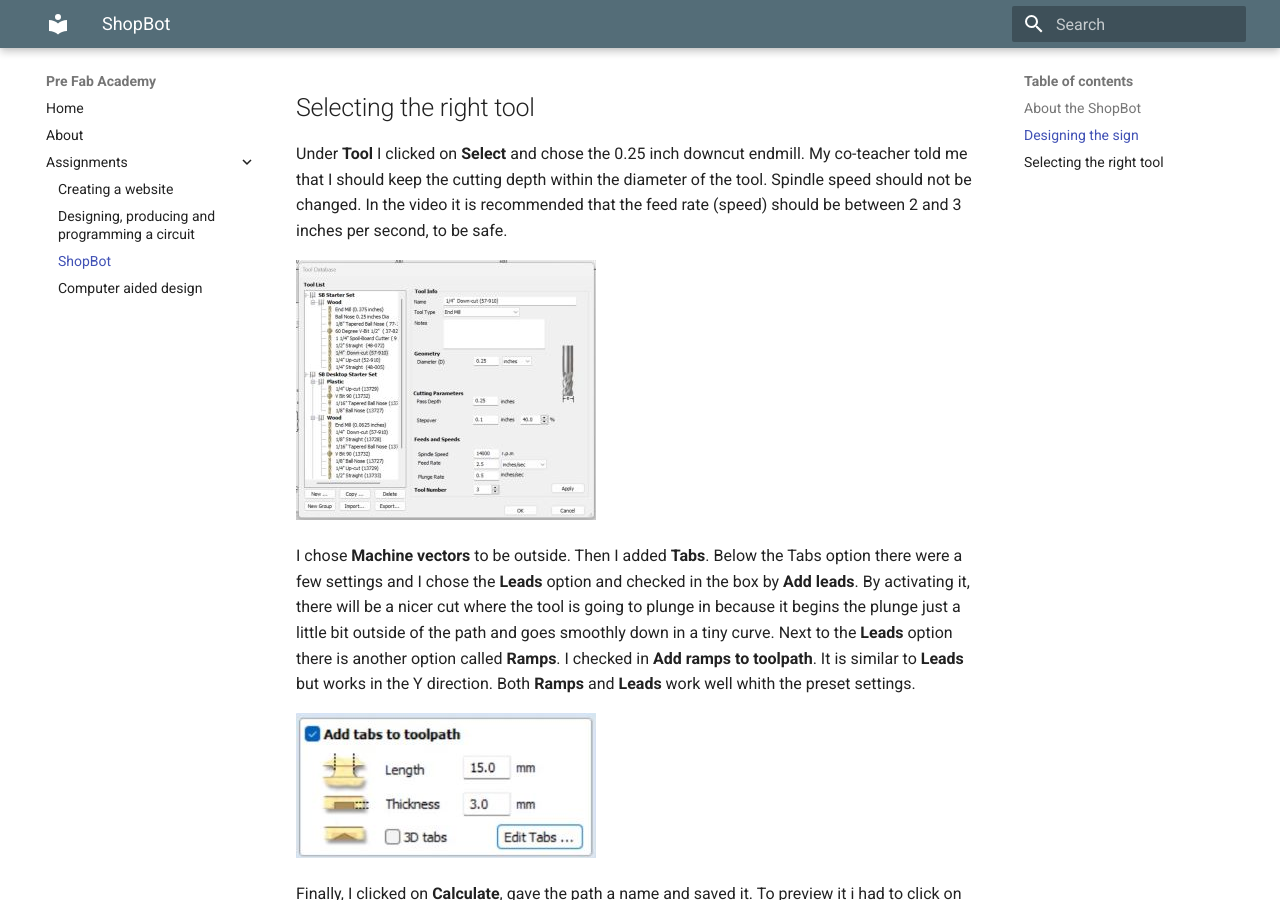
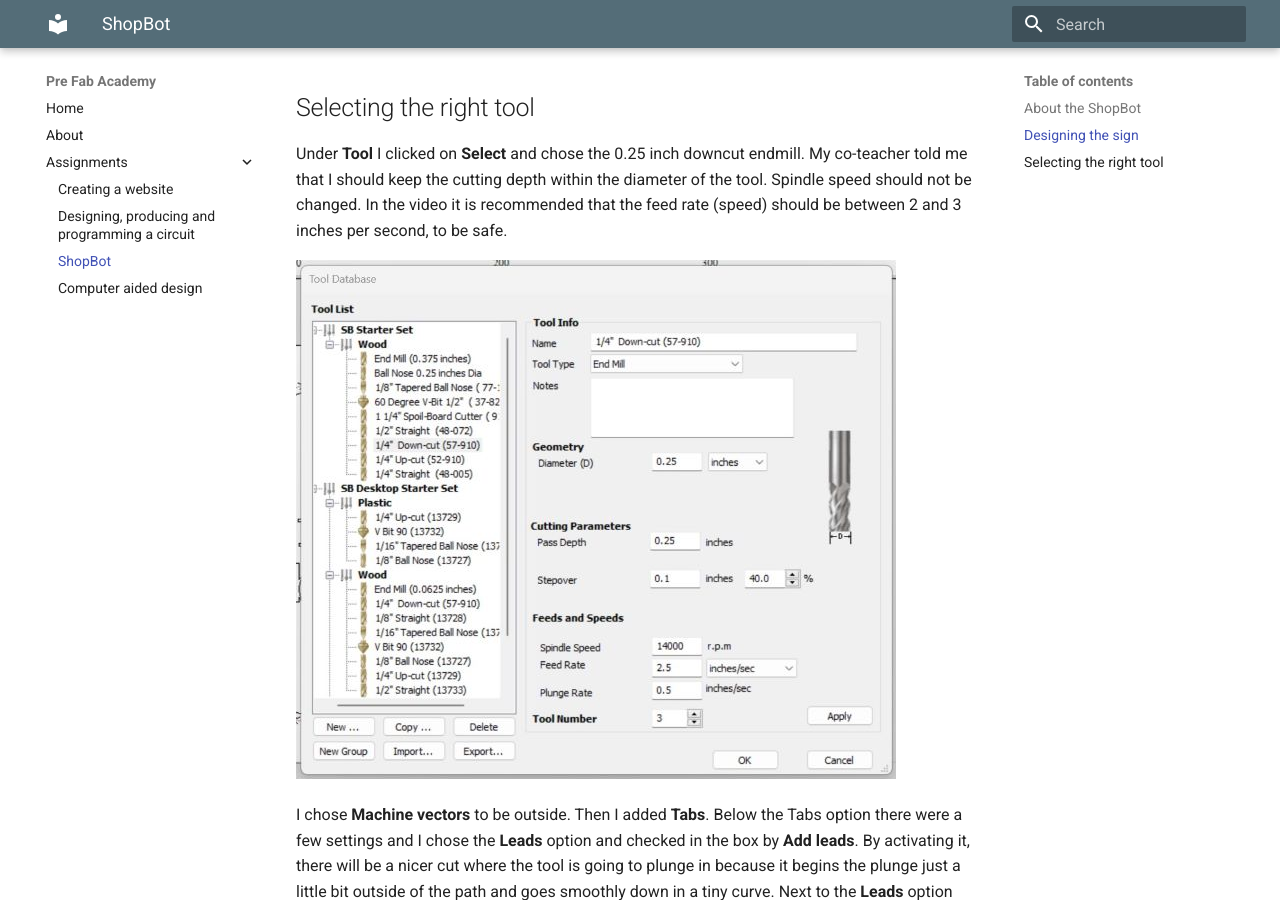
Before and after one commit to OlofH2/Before-Fab-Academy, an MkDocs documentation site: the page built from docs/ShopBot.md, in a window 1280 px wide and 900 px high, scrolled down 1919 px. Built offline with MkDocs 1.6.1 and Material for MkDocs 9.7.7, drawn with Linux system fonts in a browser that asks for light colours.

Commit message:
Myndir lagaðar í Shopbot

```diff
--- a/docs/ShopBot.md
+++ b/docs/ShopBot.md
@@ -42,7 +42,7 @@
 
 Under **Tool** I clicked on **Select** and chose the 0.25 inch downcut endmill. My co-teacher told me that I should keep the cutting depth within the diameter of the tool. Spindle speed should not be changed. In the video it is recommended that the feed rate (speed) should be between 2 and 3 inches per second, to be safe.
 
-![CuttingToolOutline](img/CuttingToolSettingsForOutline300x260.jpg)
+![CuttingToolSettings_outline](img/CuttingToolSettingsForOutline600x519.jpg)
 
 I chose **Machine vectors** to be outside. Then I added **Tabs**.
 Below the Tabs option there were a few settings and I chose the **Leads** option and checked in the box by **Add leads**. By activating it, there will be a nicer cut where the tool is going to plunge in because it begins the plunge just a little bit outside of the path and goes smoothly down in a tiny curve. Next to the **Leads** option there is another option called **Ramps**. I checked in **Add ramps to toolpath**. It is similar to **Leads** but works in the Y direction. Both **Ramps** and **Leads** work well whith the preset settings.
@@ -55,6 +55,6 @@
 
 I reset (cleared) the preview and opened the drawing again, because I decided to make the ellipse/outline smaller. Then I put tabs on again and increased the cut depth, so that it was 18mm. The material was 17.5mm so I added 0.5mm to the cutting depth. Then I calculated and previewed it again and everything looked ok.
 
-![WillCutThrough](img/Preview_outline_willCutThrough300x185.jpg)
+![WillCutThrough](img/Preview_outline_willCutThrough.jpg)
 
 The next step was to select the vectors in the inlay and click on **Quick ingrave toolpath**, which is a toolpath that creates depth and makes the sign become a relief.
```
Also changed, not shown: docs/img/CuttingToolSettingsForOutline600x519.jpg (added), docs/img/Preview_outline_willCutThrough.jpg (added).
